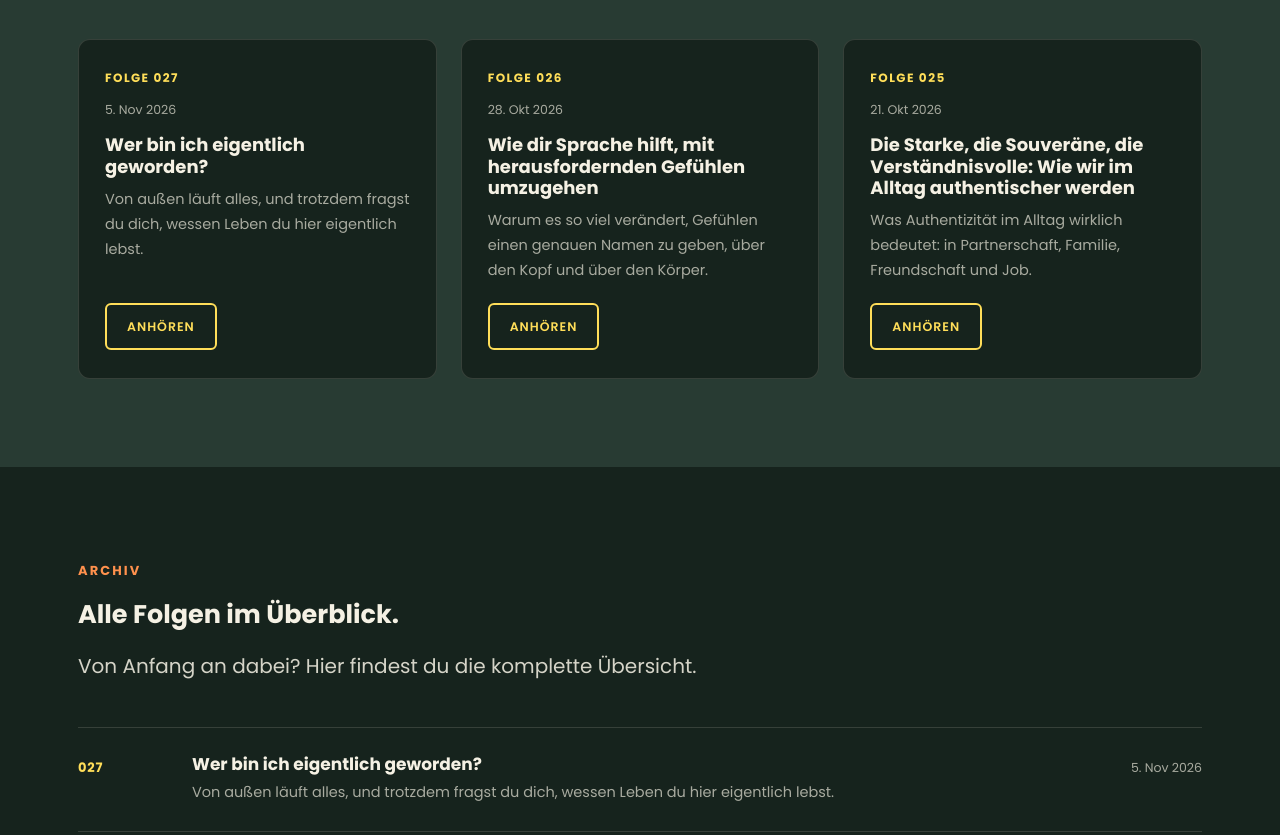
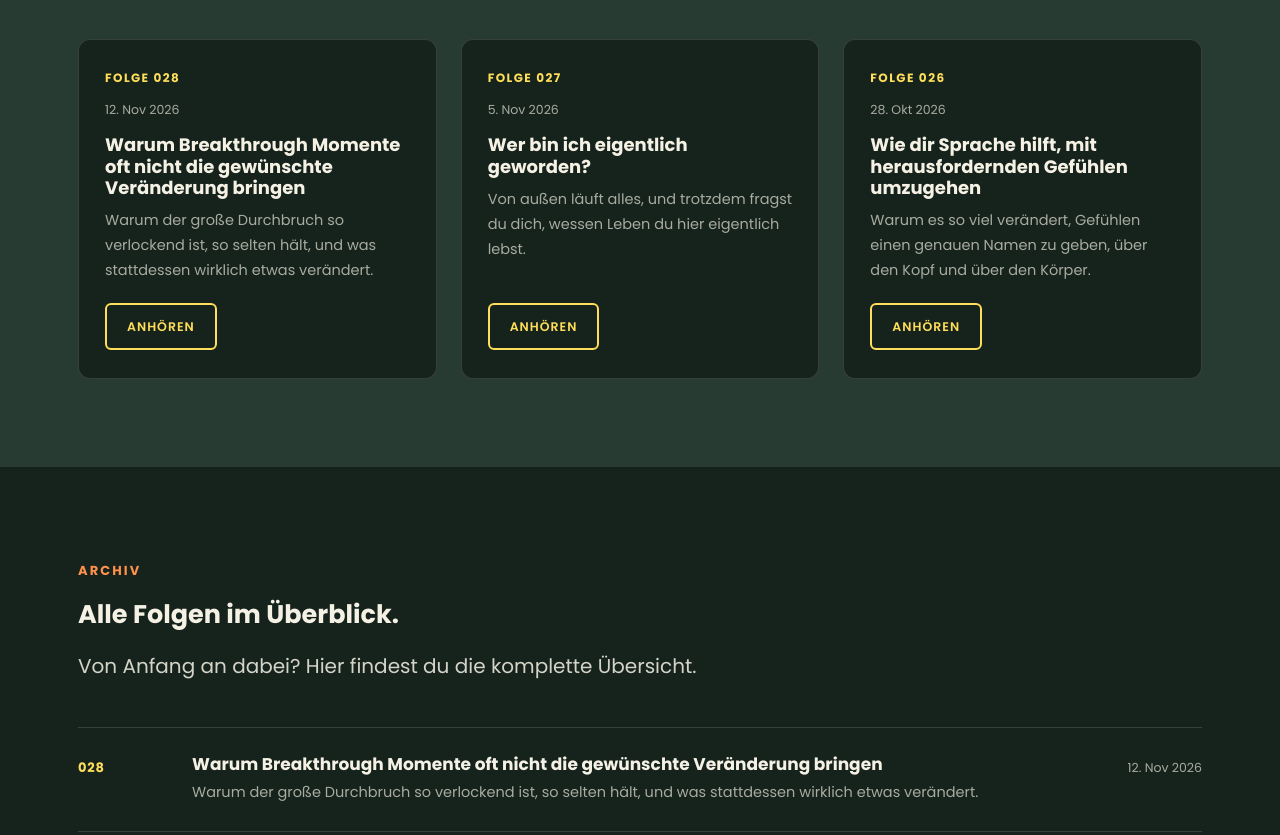
Before and after one commit to radicalsparks/website, a plain HTML site: page podcast.html in a window 1280 px wide. Shown: the part 1340-2175 px from the top of the page. Drawn offline with Linux system fonts and the light colour scheme.

Commit message:
Podcast: Folge 028 ergänzt
Co-Authored-By: Claude Opus 5.5 <noreply@anthropic.com>
Claude-Session: https://claude.ai/code/session_01ATP2J3ZqrTjNDLEwHvRB8y

```diff
--- a/podcast.html
+++ b/podcast.html
@@ -221,6 +221,15 @@ footer.site .wrap{padding:0 28px;max-width:var(--maxw);}
 
     <div class="latest-grid">
       <div class="ep-card">
+        <span class="ep-num">Folge 028</span>
+        <div class="ep-meta">12. Nov 2026</div>
+        <h3>Warum Breakthrough Momente oft nicht die gewünschte Veränderung bringen</h3>
+        <p>Warum der große Durchbruch so verlockend ist, so selten hält, und was stattdessen wirklich etwas verändert.</p>
+        <div class="platform-row">
+          <a href="https://open.spotify.com/show/3F8CYId9h6BMJpYwOqkzJL?si=687605dcd1f14239" target="_blank" rel="noopener" class="btn btn-ghost btn-sm">Anhören</a>
+        </div>
+      </div>
+      <div class="ep-card">
         <span class="ep-num">Folge 027</span>
         <div class="ep-meta">5. Nov 2026</div>
         <h3>Wer bin ich eigentlich geworden?</h3>
@@ -238,15 +247,6 @@ footer.site .wrap{padding:0 28px;max-width:var(--maxw);}
           <a href="https://open.spotify.com/show/3F8CYId9h6BMJpYwOqkzJL?si=687605dcd1f14239" target="_blank" rel="noopener" class="btn btn-ghost btn-sm">Anhören</a>
         </div>
       </div>
-      <div class="ep-card">
-        <span class="ep-num">Folge 025</span>
-        <div class="ep-meta">21. Okt 2026</div>
-        <h3>Die Starke, die Souveräne, die Verständnisvolle: Wie wir im Alltag authentischer werden</h3>
-        <p>Was Authentizität im Alltag wirklich bedeutet: in Partnerschaft, Familie, Freundschaft und Job.</p>
-        <div class="platform-row">
-          <a href="https://open.spotify.com/show/3F8CYId9h6BMJpYwOqkzJL?si=687605dcd1f14239" target="_blank" rel="noopener" class="btn btn-ghost btn-sm">Anhören</a>
-        </div>
-      </div>
     </div>
   </div>
 </section>
@@ -259,6 +259,14 @@ footer.site .wrap{padding:0 28px;max-width:var(--maxw);}
     <p class="lede">Von Anfang an dabei? Hier findest du die komplette Übersicht.</p>
 
     <div class="ep-list">
+      <div class="ep-row">
+        <span class="ep-num">028</span>
+        <div>
+          <h3>Warum Breakthrough Momente oft nicht die gewünschte Veränderung bringen</h3>
+          <p>Warum der große Durchbruch so verlockend ist, so selten hält, und was stattdessen wirklich etwas verändert.</p>
+        </div>
+        <span class="ep-meta">12. Nov 2026</span>
+      </div>
       <div class="ep-row">
         <span class="ep-num">027</span>
         <div>
```
